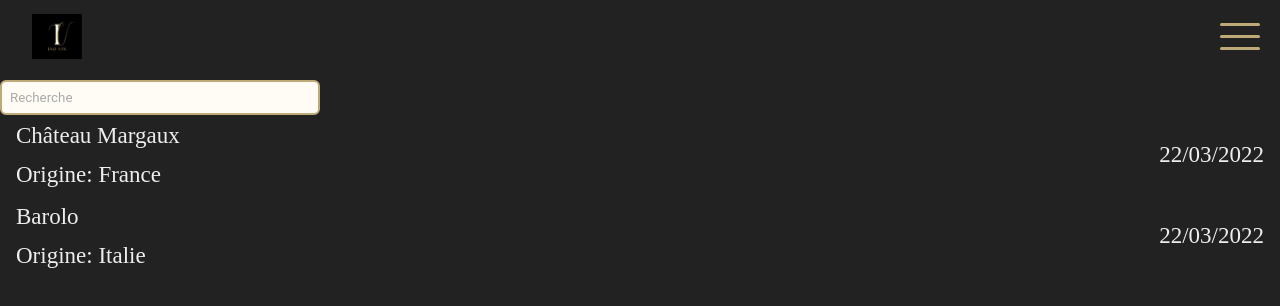
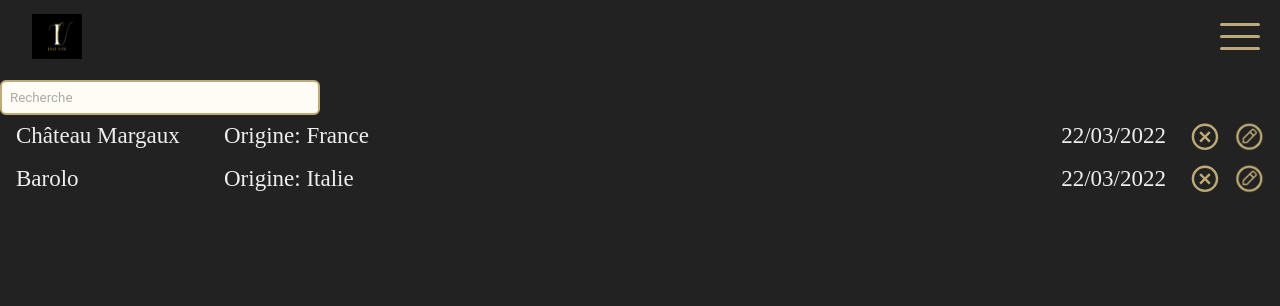
Before and after one commit to Mogwaie/Inovin, a React (Vite) app in the folder frontend/: page /wine-list in a window 1280 px wide. Shown: the top 306 px of the page. Built offline with nearby package versions, Linux system fonts and the light colour scheme.

Commit message:
component responsive

```diff
--- a/frontend/src/assets/styles/components/admin/_displayUserList.scss
+++ b/frontend/src/assets/styles/components/admin/_displayUserList.scss
@@ -50,6 +50,7 @@
     .icons-and-admin {
       flex-direction: row;
       align-items: center;
+
       .buttons-modif-and-delete {
         display: flex;
         align-items: center;
--- a/frontend/src/assets/styles/components/admin/_displayWineList.scss
+++ b/frontend/src/assets/styles/components/admin/_displayWineList.scss
@@ -5,8 +5,42 @@
   align-items: center;
 
   .wine-and-origin {
+    width: 11rem;
     p {
       margin: 0.25rem 0;
     }
   }
+
+  .date-and-icons-delete-modif {
+    .buttons-modif-and-delete {
+      display: none;
+    }
+  }
 }
+
+@media screen and (min-width: $app-tablet) {
+  .display-wine-container-for-admin {
+    .wine-and-origin {
+      display: flex;
+      width: 26rem;
+      p {
+        width: 13rem;
+      }
+    }
+
+    .date-and-icons-delete-modif {
+      display: flex;
+      .buttons-modif-and-delete {
+        display: flex;
+        align-items: center;
+        padding-left: 0.5rem;
+
+        img {
+          width: 29px;
+          height: 29px;
+          margin-left: 1rem;
+        }
+      }
+    }
+  }
+}
--- a/frontend/src/components/admin/DisplayWineList.jsx
+++ b/frontend/src/components/admin/DisplayWineList.jsx
@@ -1,4 +1,6 @@
 import PropTypes from "prop-types";
+import deleteButton from "../../assets/images/deleteButton.svg";
+import modifButton from "../../assets/images/modifButton.png";
 
 function DisplayWineList({ wine }) {
   return (
@@ -7,7 +9,13 @@ function DisplayWineList({ wine }) {
         <p>{wine.name}</p>
         <p>Origine: {wine.origin}</p>
       </div>
-      <p>22/03/2022</p>
+      <div className="date-and-icons-delete-modif">
+        <p>22/03/2022</p>
+        <div className="buttons-modif-and-delete">
+          <img src={deleteButton} alt="button delete a user" />
+          <img src={modifButton} alt="button modify a user" />
+        </div>
+      </div>
     </div>
   );
 }
```
